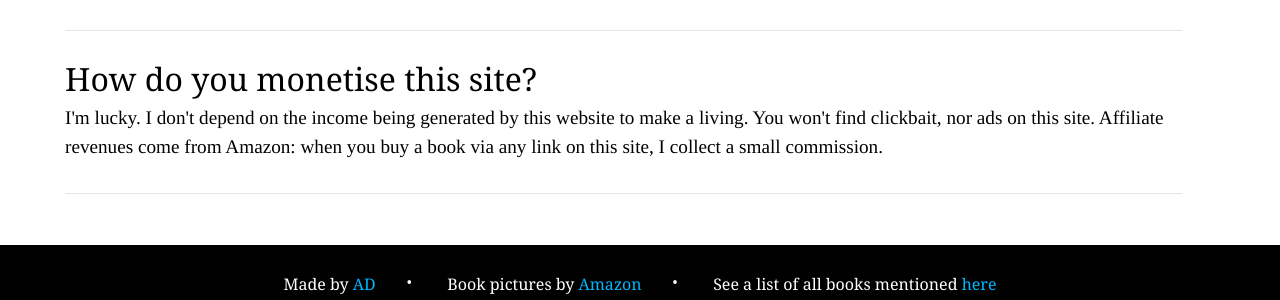
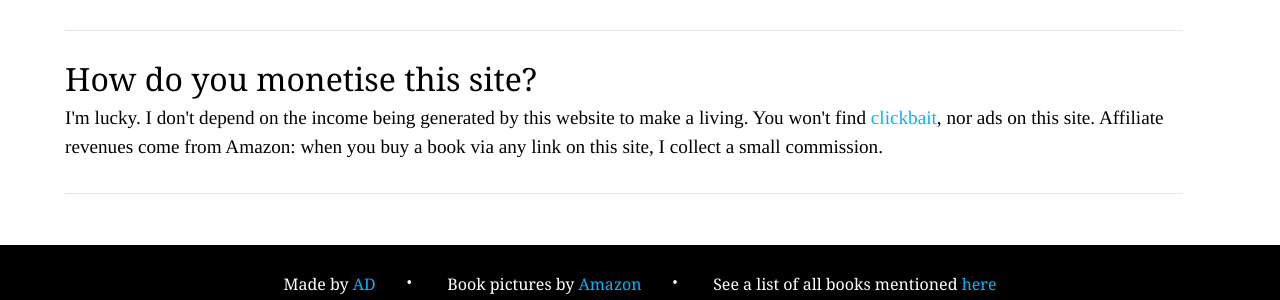
Before and after one commit to ohduran/ohduran.github.io, a Jekyll site: the page built from _pages/faq.html, in a window 1280 px wide. Shown: the part 1239-1539 px from the top of the page. Built offline with Jekyll 4.4.1, drawn with Linux system fonts in a browser that asks for light colours; some web fonts are replaced; part of the change alters nothing that is shown.

```diff
--- a/_pages/faq.html
+++ b/_pages/faq.html
@@ -35,7 +35,7 @@ permalink: /faq
 <hr>
 
 <h3>How do you monetise this site?</h3>
-<p>I'm lucky. I don't depend on the income being generated by this website to make a living. You won't find clickbait, nor ads on this site. Affiliate revenues come from Amazon: when you buy a book via any link on this site, I collect a small commission.</p>
+<p>I'm lucky. I don't depend on the income being generated by this website to make a living. You won't find <a href="/writing-in-times-of-clickbait">clickbait</a>, nor ads on this site. Affiliate revenues come from Amazon: when you buy a book via any link on this site, I collect a small commission.</p>
 
 <hr>
 
```
